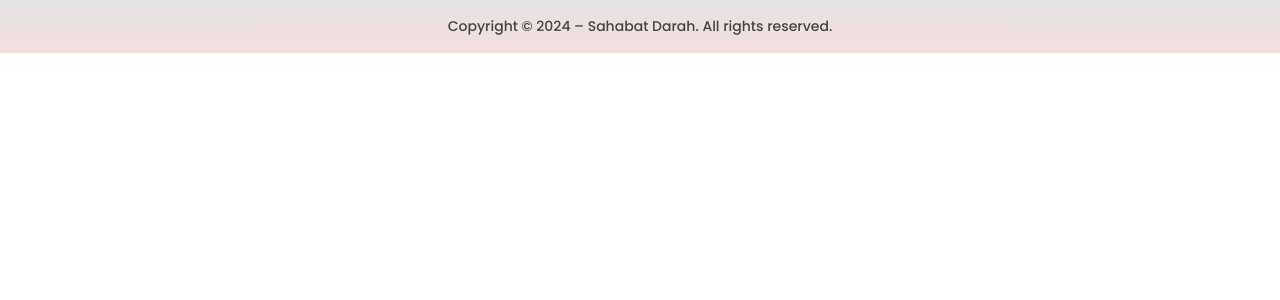
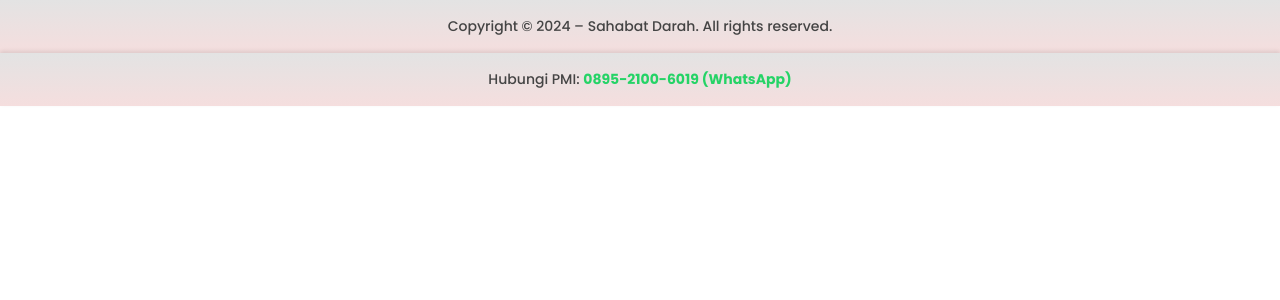
Before and after one commit to ferdiiiandraa/sahabat-darah, a Laravel app: template Project-Sahabat-Darah/resources/views/template/footer.blade.php in a window 1280 px wide. Shown: the top 300 px of the page. Run offline with Laravel 12, Linux system fonts and the light colour scheme; the template is opened without the code that fills it, so the values that code supplies are empty; parts of the project's set-up code (start-up, migrations or seed data) failed here and were passed over.

Commit message:
Update footer.blade.php
tambahkan kontak wa di dashboard awal

```diff
--- a/Project-Sahabat-Darah/resources/views/template/footer.blade.php
+++ b/Project-Sahabat-Darah/resources/views/template/footer.blade.php
@@ -44,3 +44,11 @@
 
 </body>
 </html>
+<footer class="footer">
+  <p class="footer-text">
+    Hubungi PMI:
+    <a href="https://wa.me/6289521006019" target="_blank" style="color: #25D366; text-decoration: none; font-weight: 700;">
+      0895-2100-6019 (WhatsApp)
+    </a>
+  </p>
+</footer>
```
